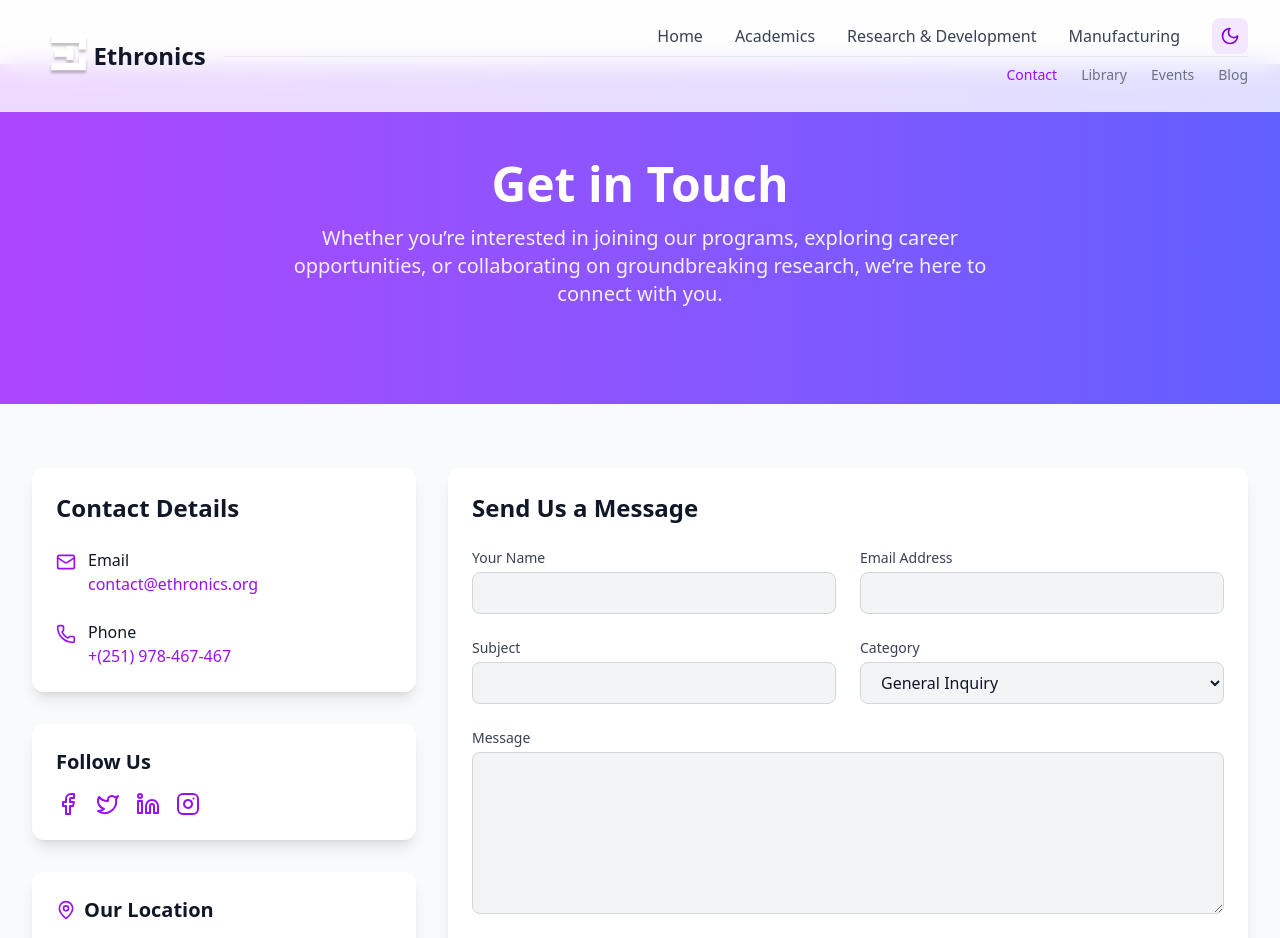
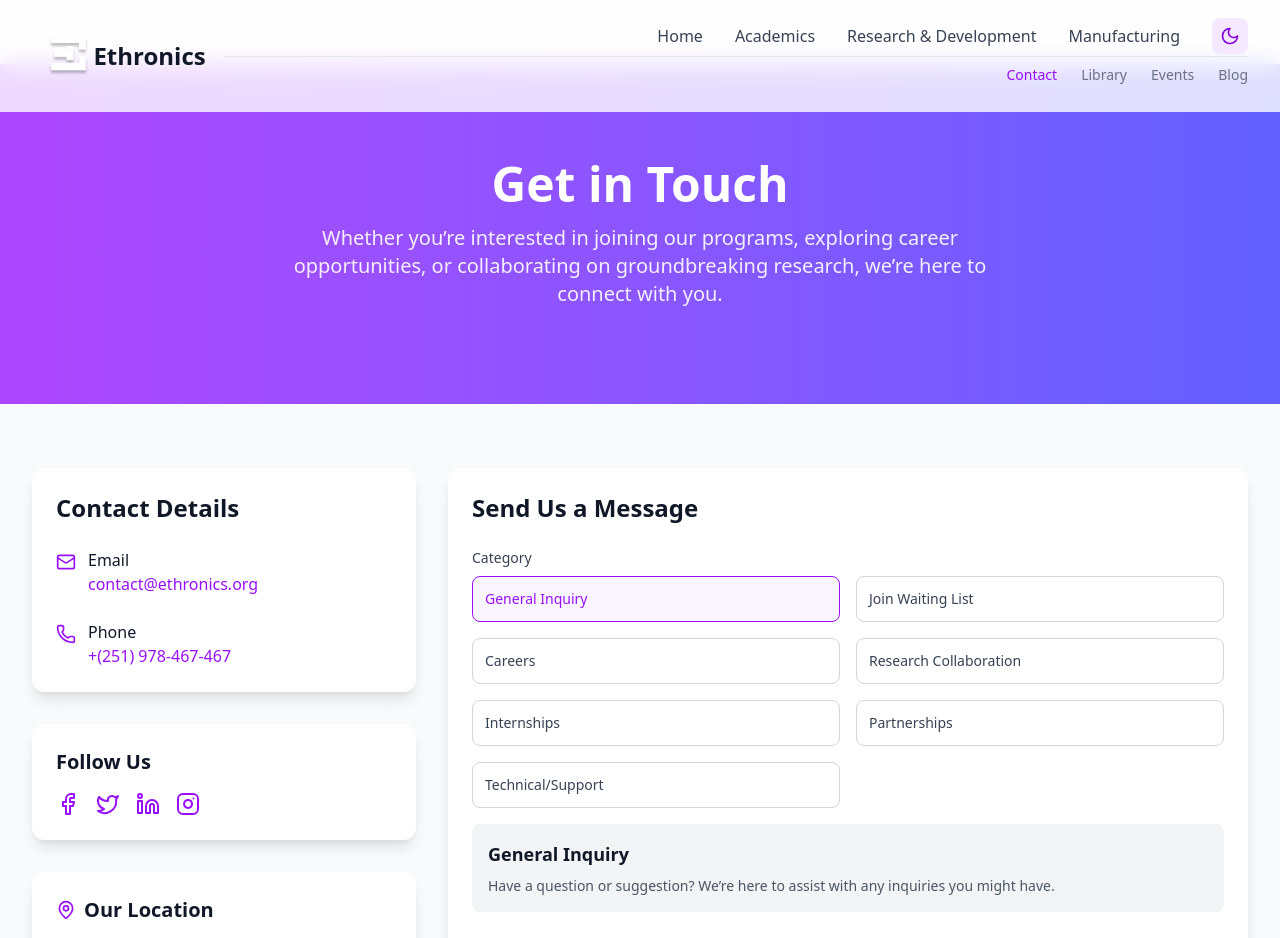
Before and after one commit to Ethronics/ethronics-main, a React (Vite) app: page /contact in a window 1280 px wide. Shown: the top 938 px of the page. Built offline with nearby package versions, Linux system fonts and the light colour scheme.

Commit message:
enhance ContactForm and ContactMap components; add detailed category information and update map location

```diff
--- a/src/components/supplementary/ContactForm.tsx
+++ b/src/components/supplementary/ContactForm.tsx
@@ -13,14 +13,21 @@ interface ContactFormProps {
   onSubmitSuccess: () => void;
 }
 
-const contactCategories = [
-  { value: "general", label: "General Inquiry" },
-  { value: "waiting-list", label: "Join Waiting List" },
-  { value: "careers", label: "Careers" },
-  { value: "research", label: "Research Collaboration" },
-  { value: "internships", label: "Internships" },
-  { value: "partnerships", label: "Partnerships" },
-  { value: "support", label: "Technical/Support" },
+interface CategoryInfo {
+  value: string;
+  label: string;
+  info: string;
+  action?: { text: string; href: string };
+}
+
+const contactCategories: CategoryInfo[] = [
+  { value: "general", label: "General Inquiry", info: "Have a question or suggestion? We’re here to assist with any inquiries you might have." },
+  { value: "waiting-list", label: "Join Waiting List", info: "Sign up to be notified about upcoming programs and opportunities at Ethronics." },
+  { value: "careers", label: "Careers", info: "Interested in joining our team? Submit your resume and let’s explore opportunities together.", action: { text: "Upload Resume", href: "/careers/upload" } },
+  { value: "research", label: "Research Collaboration", info: "Propose a research project or join our ongoing initiatives. Let’s innovate together!" },
+  { value: "internships", label: "Internships", info: "Apply for an internship to gain hands-on experience with cutting-edge technology." },
+  { value: "partnerships", label: "Partnerships", info: "Explore collaboration opportunities with Ethronics for mutual growth and impact." },
+  { value: "support", label: "Technical/Support", info: "Need help with our systems or services? Our support team is ready to assist." },
 ];
 
 export const ContactForm: React.FC<ContactFormProps> = ({ onSubmitSuccess }) => {
@@ -39,14 +46,62 @@ export const ContactForm: React.FC<ContactFormProps> = ({ onSubmitSuccess }) =>
     setFormData({ name: "", email: "", subject: "", message: "", category: "general" });
   };
 
-  const handleChange = (e: React.ChangeEvent<HTMLInputElement | HTMLTextAreaElement | HTMLSelectElement>) => {
+  const handleChange = (e: React.ChangeEvent<HTMLInputElement | HTMLTextAreaElement>) => {
     const { name, value } = e.target;
     setFormData((prev) => ({ ...prev, [name]: value }));
   };
 
+  const handleCategoryChange = (category: string) => {
+    setFormData((prev) => ({ ...prev, category }));
+  };
+
+  const selectedCategoryInfo = contactCategories.find((cat) => cat.value === formData.category);
+
   return (
     <div className="bg-white dark:bg-gray-800 rounded-xl shadow-lg p-6">
       <h2 className="text-2xl font-semibold text-gray-900 dark:text-white mb-6">Send Us a Message</h2>
+      <div className="mb-6">
+        <label className="block text-sm font-medium text-gray-700 dark:text-gray-300 mb-2">Category</label>
+        <div className="grid grid-cols-1 sm:grid-cols-2 gap-4">
+          {contactCategories.map((cat) => (
+            <label
+              key={cat.value}
+              className={`flex items-center p-3 rounded-lg border cursor-pointer transition-colors ${
+                formData.category === cat.value
+                  ? "border-purple-600 bg-purple-50 dark:bg-purple-900 text-purple-600 dark:text-purple-300"
+                  : "border-gray-300 dark:border-gray-600 hover:bg-gray-50 dark:hover:bg-gray-700 text-gray-700 dark:text-gray-300"
+              }`}
+            >
+              <input
+                type="radio"
+                name="category"
+                value={cat.value}
+                checked={formData.category === cat.value}
+                onChange={() => handleCategoryChange(cat.value)}
+                className="hidden"
+              />
+              <span className="text-sm font-medium">{cat.label}</span>
+            </label>
+          ))}
+        </div>
+        <div className="mt-4 p-4 bg-gray-100 dark:bg-gray-700 rounded-lg">
+          <h3 className="text-lg font-semibold text-gray-900 dark:text-white mb-2">
+            {selectedCategoryInfo?.label}
+          </h3>
+          <p className="text-sm text-gray-600 dark:text-gray-300">
+            {selectedCategoryInfo?.info}
+          </p>
+          {selectedCategoryInfo?.action && (
+            <a
+              href={selectedCategoryInfo.action.href}
+              className="mt-3 inline-flex items-center px-4 py-2 bg-purple-600 text-white rounded-lg hover:bg-purple-700 transition-colors text-sm"
+            >
+              {selectedCategoryInfo.action.text}
+            </a>
+          )}
+        </div>
+      </div>
+
       <form onSubmit={handleSubmit} className="space-y-6">
         <div className="grid grid-cols-1 md:grid-cols-2 gap-6">
           <div>
@@ -78,12 +133,11 @@ export const ContactForm: React.FC<ContactFormProps> = ({ onSubmitSuccess }) =>
             />
           </div>
         </div>
-        <div className="grid grid-cols-1 md:grid-cols-2 gap-6">
         <div>
           <label htmlFor="subject" className="block text-sm font-medium text-gray-700 dark:text-gray-300 mb-1">
             Subject
           </label>
-            <input
+          {/* <input
             type="text"
             id="subject"
             name="subject"
@@ -91,26 +145,7 @@ export const ContactForm: React.FC<ContactFormProps> = ({ onSubmitSuccess }) =>
             onChange={handleChange}
             className="w-full px-4 py-2 bg-gray-100 dark:bg-gray-700 border border-gray-300 dark:border-gray-600 rounded-lg focus:ring-2 focus:ring-purple-600 focus:border-transparent text-gray-900 dark:text-white"
             required
-            />
-          </div>
-          <div>
-            <label htmlFor="category" className="block text-sm font-medium text-gray-700 dark:text-gray-300 mb-1">
-              Category
-            </label>
-            <select
-              id="category"
-              name="category"
-              value={formData.category}
-              onChange={handleChange}
-              className="w-full px-4 py-2 bg-gray-100 dark:bg-gray-700 border border-gray-300 dark:border-gray-600 rounded-lg focus:ring-2 focus:ring-purple-600 focus:border-transparent text-gray-900 dark:text-white"
-            >
-              {contactCategories.map((cat) => (
-                <option key={cat.value} value={cat.value}>
-                  {cat.label}
-                </option>
-              ))}
-            </select>
-          </div>
+          /> */}
         </div>
         <div>
           <label htmlFor="message" className="block text-sm font-medium text-gray-700 dark:text-gray-300 mb-1">
--- a/src/components/supplementary/ContactMap.tsx
+++ b/src/components/supplementary/ContactMap.tsx
@@ -15,7 +15,7 @@ export const ContactMap: React.FC = () => {
       </p>
       <div className="relative h-64 w-full rounded-lg overflow-hidden">
         <iframe
-          src="https://www.google.com/maps/embed?pb=!1m18!1m12!1m3!1d3153.019112567398!2d39.26832631531631!3d8.541297993872054!2m3!1f0!2f0!3f0!3m2!1i1024!2i768!4f13.1!3m3!1m2!1s0x0%3A0x0!2zOMKwMzInMjguNyJOIDM5wrAxNicyMC4wIkU!5e0!3m2!1sen!2sus!4v1698765432100!5m2!1sen!2sus"
+          src="https://www.google.com/maps/embed?pb=!1m18!1m12!1m3!1d3945.5112828403917!2d39.267459675060365!3d8.546733291496638!2m3!1f0!2f0!3f0!3m2!1i1024!2i768!4f13.1!3m3!1m2!1s0x164b1f90161a7a33%3A0x2a134c12a3453db3!2sAMG%20Adama%20Mall!5e0!3m2!1sen!2set!4v1743450010816!5m2!1sen!2set"
           width="100%"
           height="100%"
           style={{ border: 0 }}
```
Lines whose indentation alone changed are shown as unchanged.
